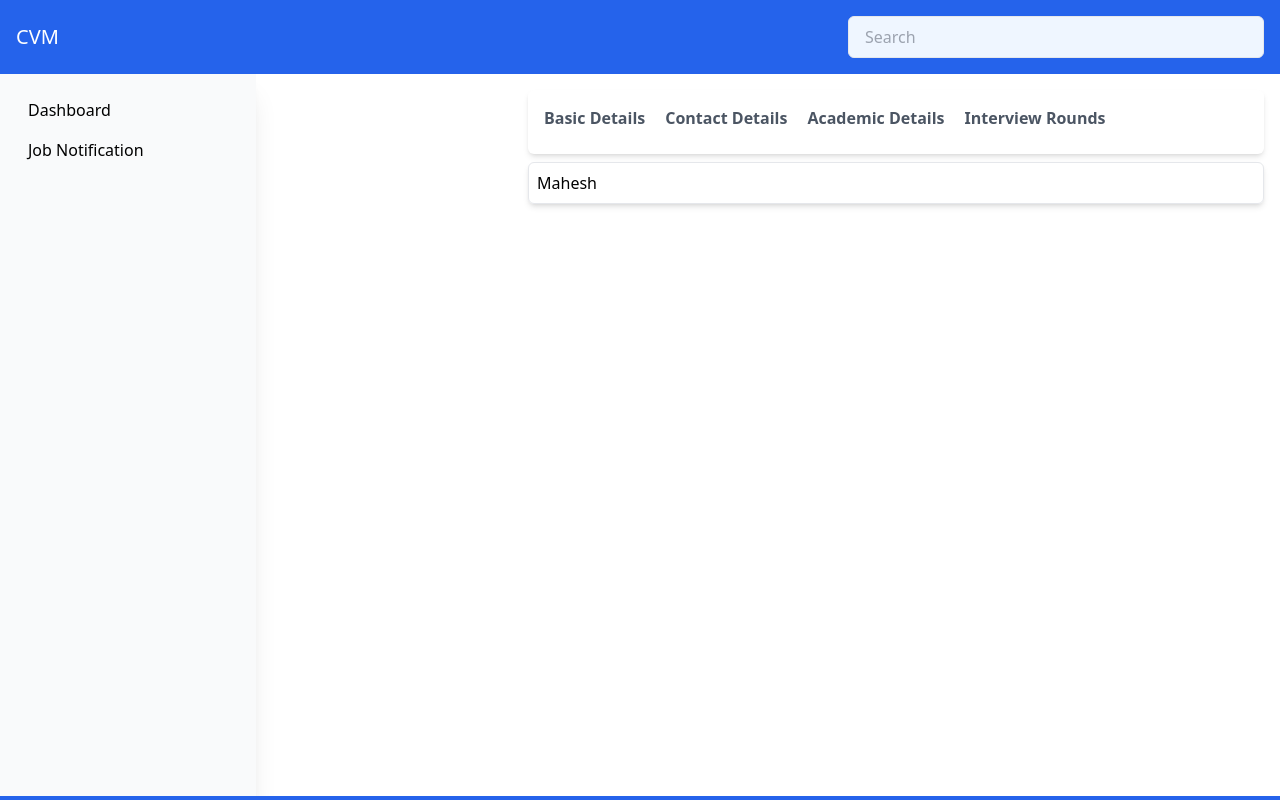
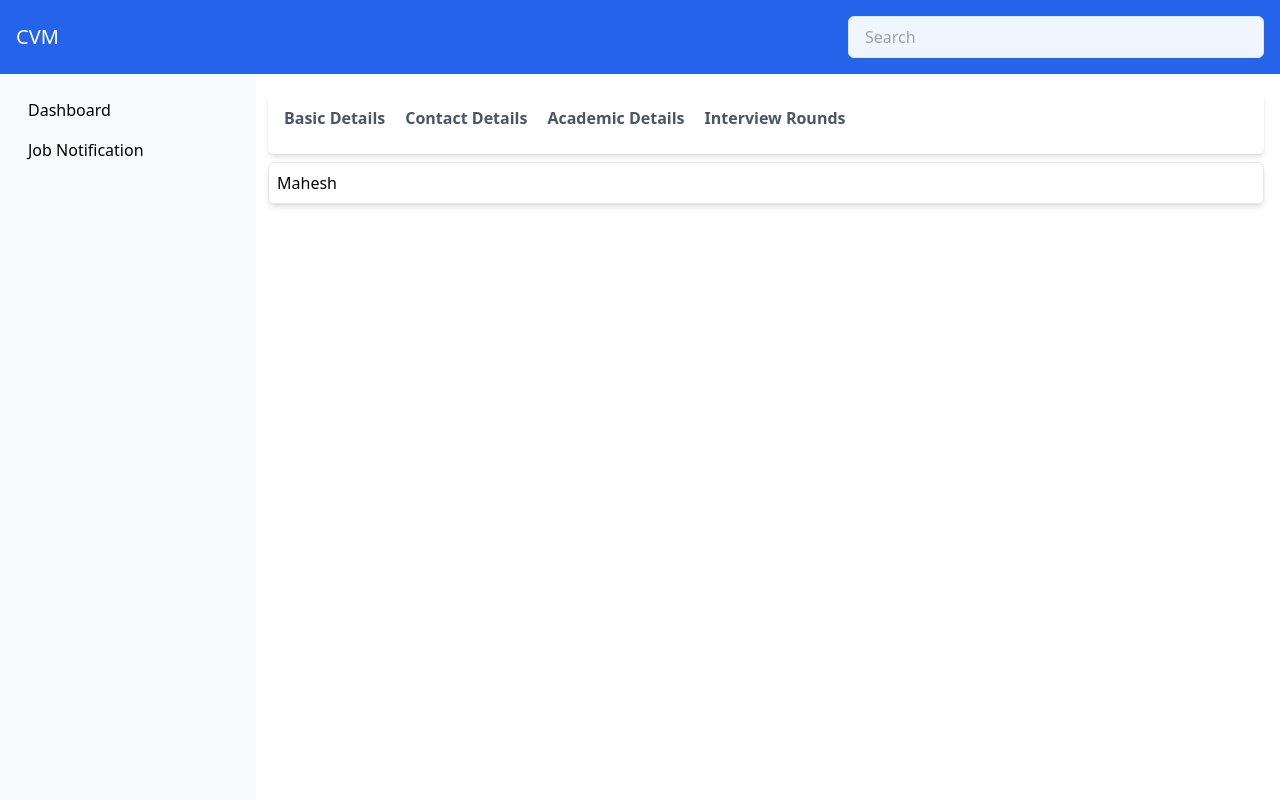
Before and after one commit to mahesh9561/Technew_Project, a React (Create React App) app: page / in a window 1280 px wide. Built offline with nearby package versions, Linux system fonts and the light colour scheme; the HTML template or start-up script is replaced by a standard one.

Commit message:
Added responsive sidebar with full height and overlay.

```diff
--- a/src/App.js
+++ b/src/App.js
@@ -8,15 +8,14 @@ import Contact from './pages/Contact';
 import Academic from './pages/Academic';
 import Interview from './pages/Interview';
 
+
 function App() {
   const [isSidebarOpen, setIsSidebarOpen] = useState(false);
   const [activeComponent, setActiveComponent] = useState(0);
   const [activeItem, setActiveItem] = useState('');
-
   const handleNavigation = (index) => {
     setActiveComponent(index);
   };
-
   const handleItemClick = (item) => {
     setActiveItem(item);
   };
@@ -27,16 +26,15 @@ function App() {
         {/* Header */}
         <Header isSidebarOpen={isSidebarOpen} setIsSidebarOpen={setIsSidebarOpen} />
 
-        <div className="flex flex-1 relative">
+        <div className="flex flex-1">
           {/* Sidebar */}
-          <aside
-            className={`bg-gray-50 shadow-xl w-64 p-4 absolute top-0 left-0 h-full transform transition-transform ${isSidebarOpen ? 'translate-x-0' : '-translate-x-full'} md:relative md:translate-x-0`}
-          >
+          <aside className={`bg-gray-50 -mr-1 w-64 p-4 ${isSidebarOpen ? 'block' : 'hidden'} md:block`}>
             <ul className="sidebar">
               {['Dashboard', 'Job Notification'].map((item) => (
                 <li
                   key={item}
-                  className={`py-2 px-3 ${activeItem === item ? 'bg-blue-500 rounded-lg text-white' : 'hover:bg-gray-200 hover:text-blue-500'}`}
+                  className={`py-2 px-3 ${activeItem === item ? 'bg-blue-500 rounded-lg items-center text-white' : 'hover:bg-gray-200 hover:text-blue-500'
+                    }`}
                   onClick={() => handleItemClick(item)}
                 >
                   <a href="#">{item}</a>
@@ -46,8 +44,8 @@ function App() {
           </aside>
 
           {/* Main Content */}
-          <main className="flex-1 p-4 sm:ml-64">
-            <Containt onNavigate={handleNavigation} activeIndex={activeComponent} />
+          <main className="flex-1 p-4 sm:">
+            <Containt onNavigate={handleNavigation} activeIndex={activeComponent} /> {/* Pass activeIndex to Containt */}
             {activeComponent === 0 && <Basics />}
             {activeComponent === 1 && <Contact />}
             {activeComponent === 2 && <Academic />}
--- a/src/components/Containt.js
+++ b/src/components/Containt.js
@@ -6,7 +6,7 @@ function Containt({ onNavigate, activeIndex }) { // Accept activeIndex as a prop
   };
 
   return (
-    <div className="flex items-center justify-start gap-5 bg-white p-4 shadow-md rounded-md h-[100%">
+    <div className="flex items-center justify-start gap-5 bg-white p-4 shadow-md rounded-md h-[100">
       {['Basic Details', 'Contact Details', 'Academic Details', 'Interview Rounds'].map((text, index) => (
         <div
           key={index}
@@ -15,7 +15,7 @@ function Containt({ onNavigate, activeIndex }) { // Accept activeIndex as a prop
         >
           {text}
           {activeIndex === index && <div className="absolute left-0 right-0 bottom-0
-           h-1 bg-blue-600" />}
+           h-1 " />}
         </div>
       ))}
     </div>
--- a/src/components/Sidebar.js
+++ b/src/components/Sidebar.js
@@ -12,7 +12,22 @@ function Sidebar({ isSidebarOpen, setIsSidebarOpen }) {
                 <div className="flex flex-col items-center gap-4">
                     {/* Dashboard */}
                     <div className="bg-gray-200 p-2 rounded-lg flex items-center">
-
+                        <span className="text-gray-600">
+                            <svg
+                                xmlns="http://www.w3.org/2000/svg"
+                                className="h-6 w-6"
+                                fill="none"
+                                viewBox="0 0 24 24"
+                                stroke="currentColor"
+                            >
+                                <path
+                                    strokeLinecap="round"
+                                    strokeLinejoin="round"
+                                    strokeWidth={2}
+                                    d="M9 12l2 2 4-4m6 2a9 9 0 11-18 0 9 9 0 0118 0z"
+                                />
+                            </svg>
+                        </span>
                         <span className="text-gray-700 font-medium ml-2">Dashboard</span>
                     </div>
 
```
